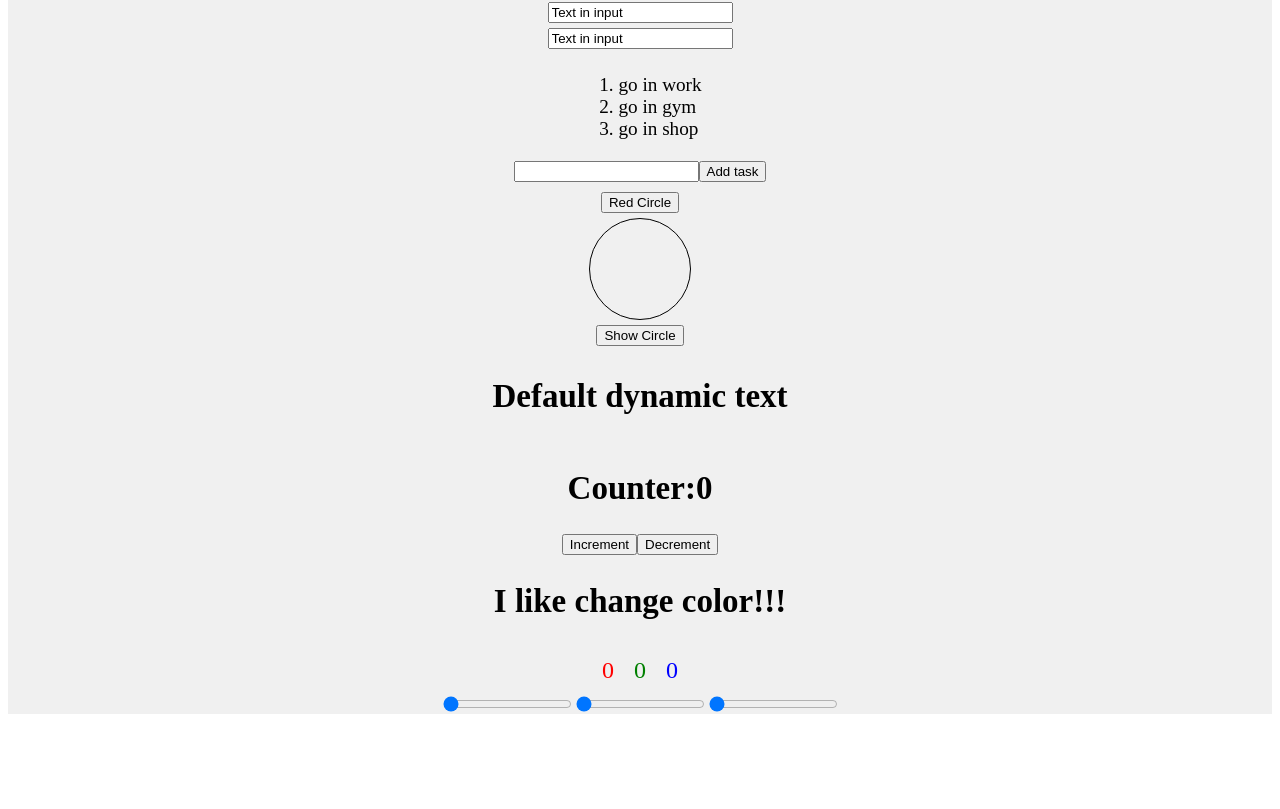
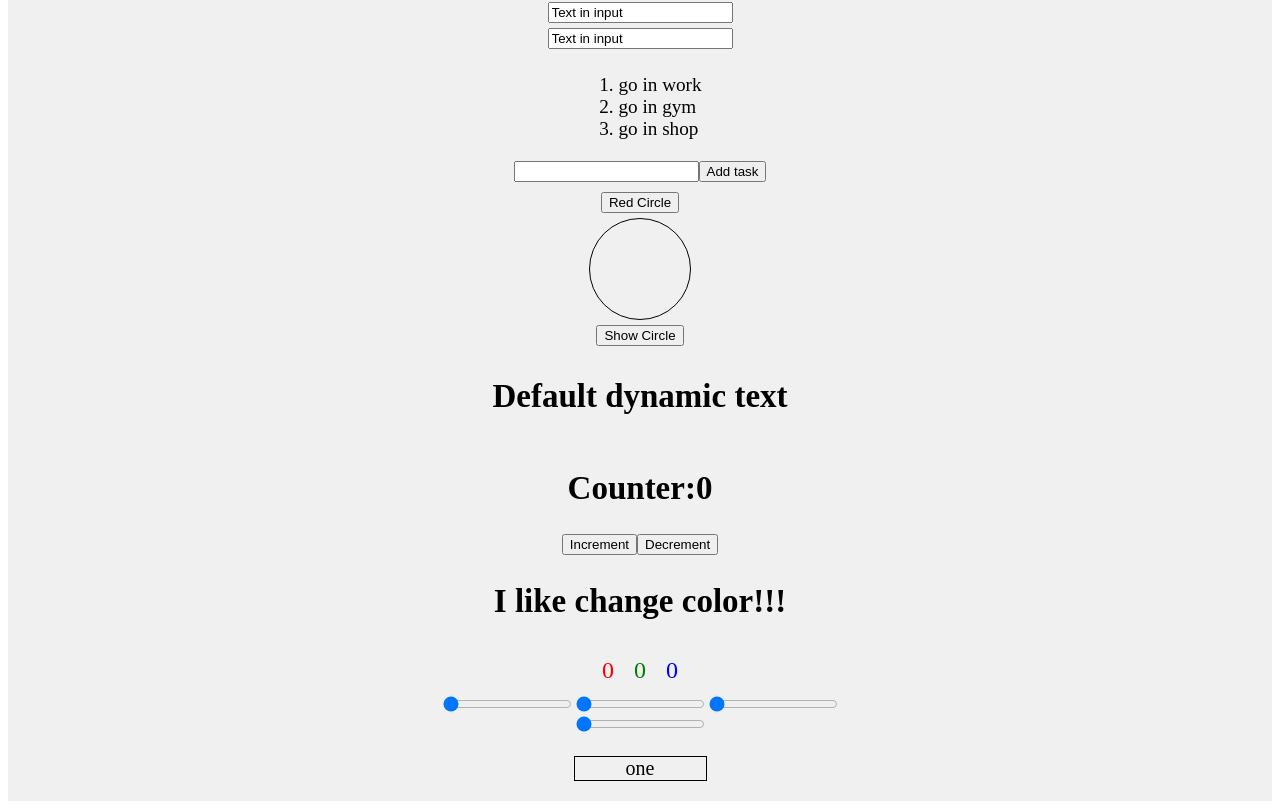
Before and after one commit to Dinaed/Lesson2, an Angular app: page / in a window 1280 px wide. Shown: the part 230-1039 px from the top of the page. Before the commit the page ends 952 px from the top, so only its background shows below. Built offline with nearby package versions, Linux system fonts and the light colour scheme.

Commit message:
finish switch

```diff
--- a/src/app/app.component.html
+++ b/src/app/app.component.html
@@ -29,4 +29,7 @@
   <div class="container__dynamic">
     <app-dynamic></app-dynamic>
   </div>
+  <div class="container__switch">
+    <app-switch></app-switch>
+  </div>
 </div>
--- a/src/app/app.component.scss
+++ b/src/app/app.component.scss
@@ -12,7 +12,7 @@
     text-align: center;
     font-size: 33px;
   }
-  &__inputs, &__list, &__counter, &__dynamic{
+  &__inputs, &__list, &__counter, &__dynamic, &__switch{
     display: flex;
     flex-direction: column;
     justify-content: center;
--- a/src/app/app.module.ts
+++ b/src/app/app.module.ts
@@ -5,13 +5,15 @@ import { BrowserModule } from '@angular/platform-browser';
 import { AppComponent } from './app.component';
 import { CounterComponent } from './counter/counter.component';
 import { DynamicComponent } from './dynamic/dynamic.component';
+import { SwitchComponent } from './switch/switch.component';
 
 
 @NgModule({
   declarations: [
     AppComponent,
       CounterComponent,
-      DynamicComponent
+      DynamicComponent,
+      SwitchComponent
    ],
   imports: [
     BrowserModule,
--- a/src/app/dynamic/dynamic.component.ts
+++ b/src/app/dynamic/dynamic.component.ts
@@ -14,9 +14,9 @@ export class DynamicComponent implements OnInit {
 
   title:string = 'I like change color!!!';
 
-  red:any  = 0;
-  green:any = 0;
-  blue:any = 0;
+  red:number  = 0;
+  green:number = 0;
+  blue:number = 0;
 
   htmlRGB() {
     return (`rgb(${this.red},${this.green},${this.blue})`);
--- /dev/null
+++ b/src/app/switch/switch.component.html
@@ -0,0 +1,8 @@
+<div class="container">
+  <input type="range" min="1" max="15" [(ngModel)]="count">
+  <div [ngSwitch]="case()" class="out">
+    <p *ngSwitchCase="1">one</p>
+    <p *ngSwitchCase="2">two</p>
+    <p *ngSwitchCase="3">three</p>
+  </div>
+</div>
--- /dev/null
+++ b/src/app/switch/switch.component.scss
@@ -0,0 +1,10 @@
+.out{
+  & p {
+    display: flex;
+    justify-content: center;
+    align-items: center;
+    font-size: 20px;
+    border: 1px solid black;
+    text-align: center;
+  }
+}
--- /dev/null
+++ b/src/app/switch/switch.component.ts
@@ -0,0 +1,28 @@
+import { Component, OnInit } from '@angular/core';
+import { count } from 'rxjs';
+
+@Component({
+  selector: 'app-switch',
+  templateUrl: './switch.component.html',
+  styleUrls: ['./switch.component.scss']
+})
+export class SwitchComponent implements OnInit {
+
+  constructor() { }
+
+  ngOnInit() {
+  }
+  count:number = 0;
+
+  case(){
+    if(this.count <= 5){
+      return 1;
+    }
+    else if(this.count > 5 && this.count < 10){
+      return 2;
+    }
+    else{
+      return 3;
+    }
+  }
+}
```
Also changed, not shown: 1 other file (tests, documents, lock files or other folders).
